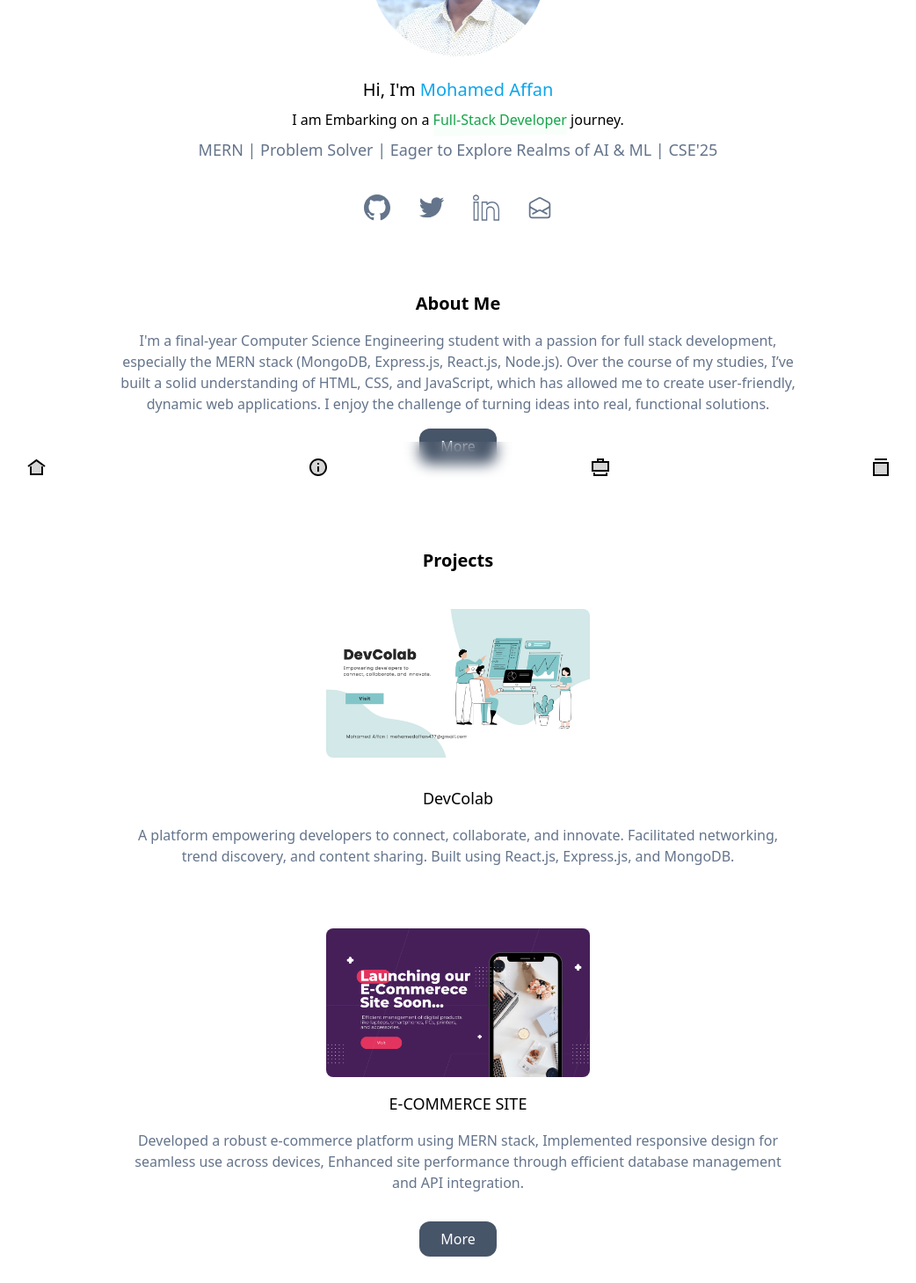
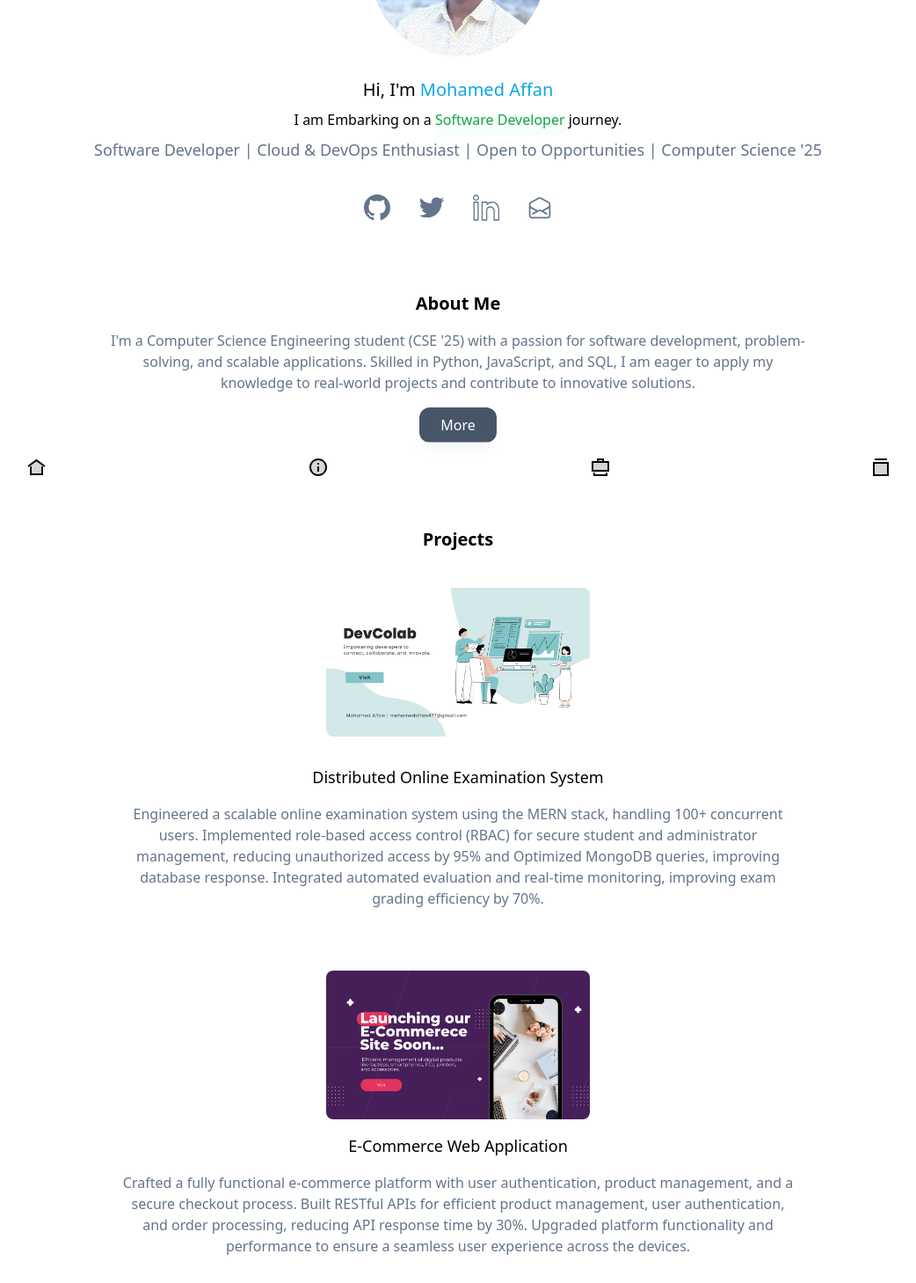
Before and after one commit to authenticaffan/My-Portfolio, a React (Vite) app: page / in a window 1280 px wide. Shown: the part 240-1698 px from the top of the page at 88% size, without its empty margins (119-1161 px from the left). Built offline with nearby package versions, Linux system fonts and the light colour scheme.

Commit message:
homepage fixed

```diff
--- a/src/Pages/AboutPage.jsx
+++ b/src/Pages/AboutPage.jsx
@@ -15,7 +15,7 @@ const AboutPage = () => {
       <h1 className="text-xl mt-4 font-bold">About Me</h1>
       <img className="mt-8 mb-4 h-60 aboutImg" src="/assets/Profile-cropped.jpg" alt="Mohamed Affan" />
       <h1 className="text-xl font-bold">Mohamed Affan</h1>
-      <p className="mt-4">🎓 I&apos;m a final-year Computer Science Engineering student with a passion for full stack development, especially the MERN stack (MongoDB, Express.js, React.js, Node.js). Over the course of my studies, I&apos;ve built a solid understanding of HTML, CSS, and JavaScript, which has allowed me to create user-friendly, dynamic web applications. I enjoy the challenge of turning ideas into real, functional solutions.
+      <p className="mt-4">I &apos; m a final-year Computer Science Engineering student with a passion for full stack development, especially the MERN stack (MongoDB, Express.js, React.js, Node.js). Over the course of my studies, I&apos;ve built a solid understanding of HTML, CSS, and JavaScript, which has allowed me to create user-friendly, dynamic web applications. I enjoy the challenge of turning ideas into real, functional solutions.
       <br /><br />  💻 In addition to web development, I&apos;m genuinely interested in the fields of Artificial Intelligence and Machine Learning. I believe these technologies will play a crucial role in shaping the future, and I&apos;m excited to dive deeper into their potential applications.
       <br /> <br />  🤝 I&apos;m always open to connecting with others in the tech community, sharing ideas, and collaborating on exciting projects. If you&apos;re working on something impactful, let&apos;s connect and see how we can work together.</p>
     </div>
--- a/src/Pages/HomePage.jsx
+++ b/src/Pages/HomePage.jsx
@@ -17,8 +17,8 @@ const HomePage = () => {
 
       <div className="title-text text-center mx-8">
         <p className="font-aspekta mb-2 text-xl">Hi, I&apos;m <span className=" text-sky-500 after:bg-sky-500 ">Mohamed Affan</span></p>
-        <h1 className="h1 font-aspekta mb-2">I am Embarking on a <span className="inline-flex relative text-green-600 before:absolute before:inset-0 before:bg-green-200 dark:before:bg-green-500 before:opacity-10 before:-z-10 before:-rotate-1 before:translate-y-1/4">Full-Stack Developer</span> journey.</h1>
-        <p className="text-lg text-slate-500 dark:text-slate-400"> MERN | Problem Solver | Eager to Explore Realms of AI & ML | CSE&apos;25</p>
+        <h1 className="h1 font-aspekta mb-2">I am Embarking on a <span className="inline-flex relative text-green-600 before:absolute before:inset-0 before:bg-green-200 dark:before:bg-green-500 before:opacity-10 before:-z-10 before:-rotate-1 before:translate-y-1/4">Software Developer</span> journey.</h1>
+        <p className="text-lg text-slate-500 dark:text-slate-400"> Software Developer | Cloud & DevOps Enthusiast | Open to Opportunities | Computer Science &apos;25</p>
       </div>
 
       <div className="social">
@@ -52,7 +52,7 @@ const HomePage = () => {
       <div className="flex justify-center mt-20">
       <div className="aboutsec  text-center mx-8">
         <h1 className="text-xl font-bold">About Me</h1>
-        <p className="mt-4 text-slate-500"> I&apos;m a final-year Computer Science Engineering student with a passion for full stack development, especially the MERN stack (MongoDB, Express.js, React.js, Node.js). Over the course of my studies, I’ve built a solid understanding of HTML, CSS, and JavaScript, which has allowed me to create user-friendly, dynamic web applications. I enjoy the challenge of turning ideas into real, functional solutions.</p>
+        <p className="mt-4 text-slate-500"> I&apos;m  a Computer Science Engineering student (CSE &apos;25) with a passion for software development, problem-solving, and scalable applications. Skilled in Python, JavaScript, and SQL, I am eager to apply my knowledge to real-world projects and contribute to innovative solutions.</p>
         <button className="bg-slate-600 pl-6 pr-6 pt-2 pb-2 mt-4 rounded-xl text-white"><a href="/about">More</a></button>
       </div>
       </div>
@@ -63,10 +63,13 @@ const HomePage = () => {
       <div className="card">
         <img className="pImg rounded-lg" src="/assets/Devcolab.png" alt="DevColab" />
         <div className="pText text-center mx-4 mt-8 ">
-        <h2 className="text-lg mb-4">DevColab</h2>
-        <p className="text-slate-500 ">A platform empowering developers to connect, collaborate, and innovate.
-        Facilitated networking, trend discovery, and content sharing. Built using
-        React.js, Express.js, and MongoDB.
+        <h2 className="text-lg mb-4">Distributed Online Examination System</h2>
+        <p className="text-slate-500 ">
+        Engineered a scalable online examination system using the MERN stack, handling 100+ concurrent
+        users.
+        Implemented role-based access control (RBAC) for secure student and administrator management,
+        reducing unauthorized access by 95% and Optimized MongoDB queries, improving database response.
+        Integrated automated evaluation and real-time monitoring, improving exam grading efficiency by 70%.
         </p>
         </div>
       </div>
@@ -74,10 +77,13 @@ const HomePage = () => {
       <div className="card">
         <img className="pImg rounded-lg" src="/assets/E-Commerce.png" alt="DevColab" />
         <div className="pText text-center mb-4">
-        <h2 className="text-lg  mx-4 mt-4 mb-4">E-COMMERCE SITE</h2>
-        <p className="text-slate-500 mx-4" >Developed a robust e-commerce platform using MERN stack, Implemented
-        responsive design for seamless use across devices, Enhanced site
-        performance through efficient database management and API integration.
+        <h2 className="text-lg  mx-4 mt-4 mb-4">E-Commerce Web Application</h2>
+        <p className="text-slate-500 mx-4" >
+        Crafted a fully functional e-commerce platform with user authentication, product management, and a
+        secure checkout process.
+        Built RESTful APIs for efficient product management, user authentication, and order processing, reducing
+        API response time by 30%.
+        Upgraded platform functionality and performance to ensure a seamless user experience across the devices.
         </p>
         </div>
       </div>
```
